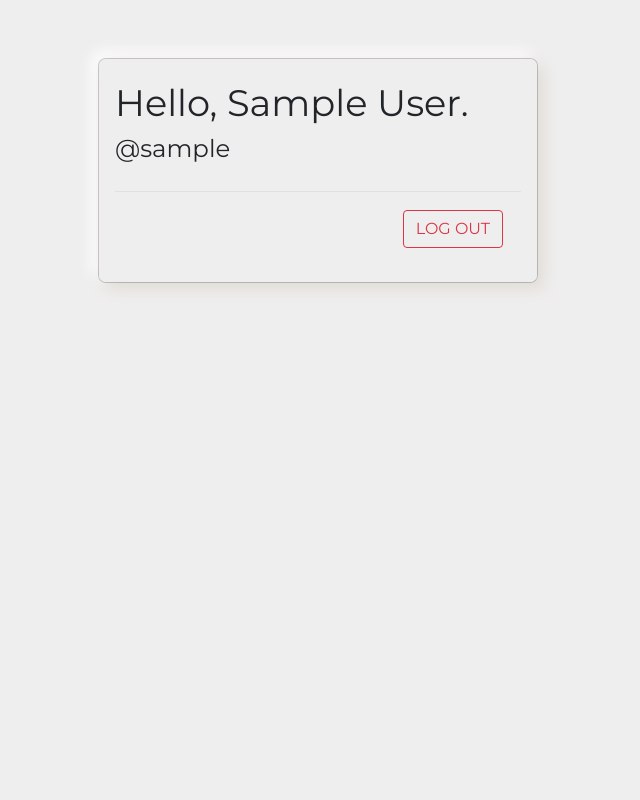
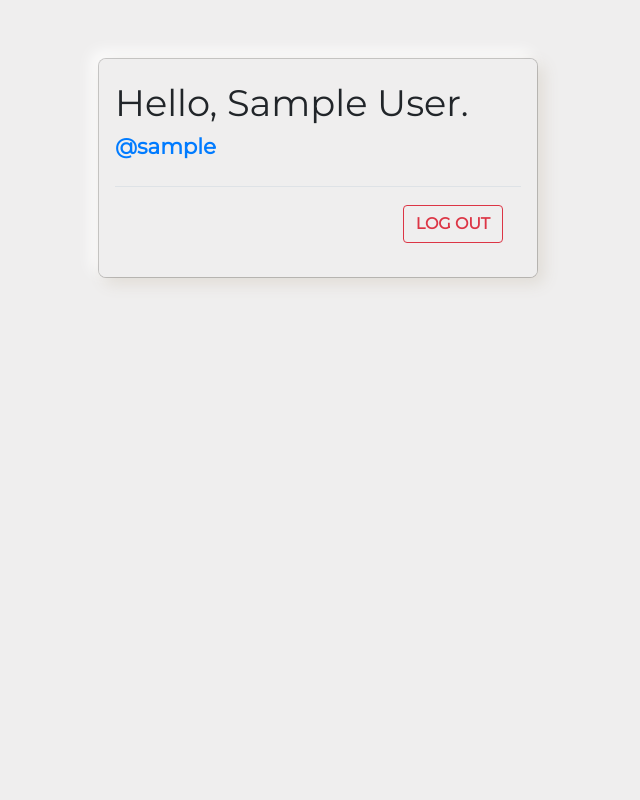
Before and after one commit to loki-777/BetterSplit, a Flask app: page / in a window 1280 px wide, after a click that opens the changed part. Shown: the whole page, without its empty margins (322-962 px from the left). Run offline with Flask 2, Linux system fonts and the light colour scheme; the visitor is signed in with stand-in values (Sample User, id 1); data comes from the database, SQL or seed files in the repository; some libraries are stand-ins or nearby versions.

Commit message:
Stylize profile modal

```diff
--- a/static/main.css
+++ b/static/main.css
@@ -35,7 +35,12 @@ body::-webkit-scrollbar {
 }
 
 .profile-modal-row {
-    font-size: calc(18px + 0.5vw);
+    font-size: calc(15px + 0.5vw);
+}
+
+.profile-modal-username {
+    color: #007bff;
+    font-weight: 700;
 }
 
 .fullheight {
@@ -69,6 +74,8 @@ body::-webkit-scrollbar {
 
 #logoutbtn {
     margin: 2px;
+    font-weight: 700;
+    border: 1.5px solid #dc3545;
 }
 /* end button styles */
 
--- a/templates/home.html
+++ b/templates/home.html
@@ -31,7 +31,7 @@
                 <div class="profile-modal-name">
                     Hello, {{ profile['name'] }}.
                 </div>
-                <div class="profile-modal-row">
+                <div class="profile-modal-row profile-modal-username">
                     {{ '@' + profile['username'] }}
                 </div>
                 <br>
```
